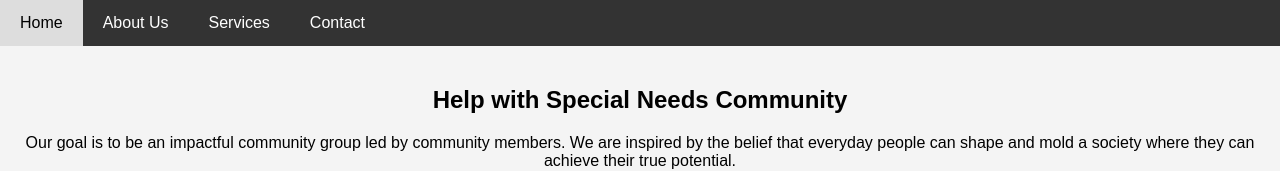
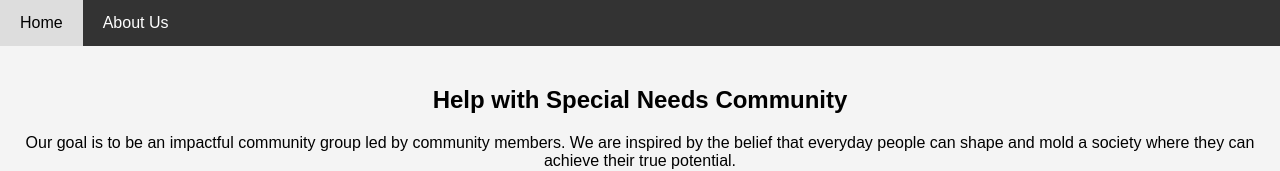
Before and after one commit to al427RBLX/SpecialNeedsCommunity, a plain HTML site: page index.html in a window 1280 px wide. Shown: the top 171 px of the page. Drawn offline with Linux system fonts and the light colour scheme.

Commit message:
Update index.html

```diff
--- a/index.html
+++ b/index.html
@@ -61,8 +61,6 @@
     <div class="navbar">
         <a href="index.html">Home</a>
         <a href="aboutus.html">About Us</a>
-        <a href="services.html">Services</a>
-        <a href="contact.html">Contact</a>
     </div>
 
     <div class="content">
```
